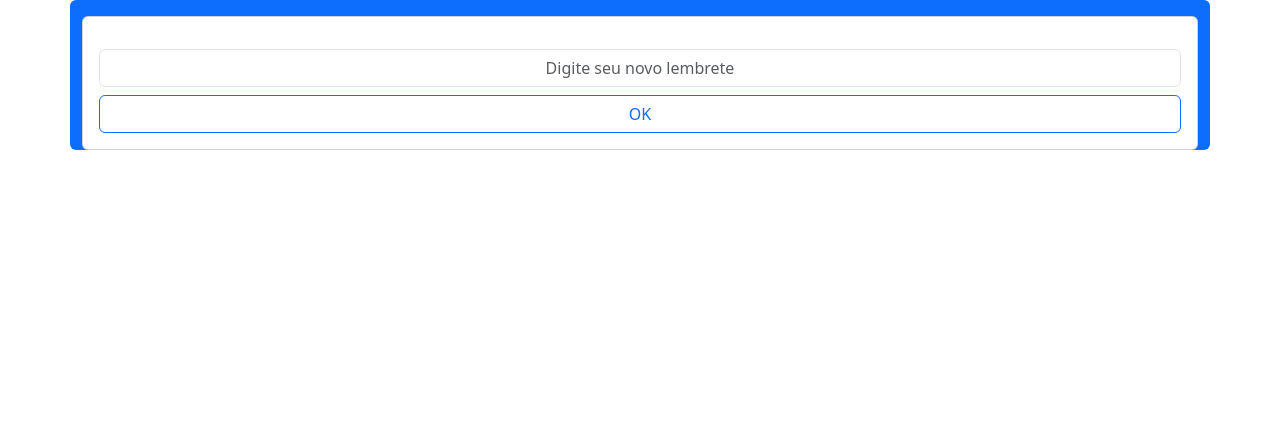
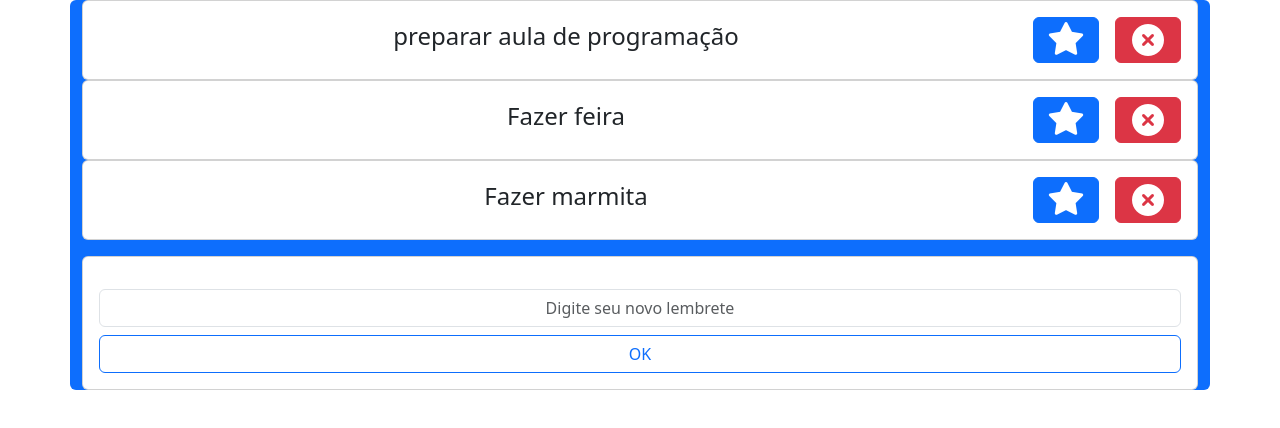
Before and after one commit to lenyon/Lembretes-P1, a React (Vite) app: page / in a window 1280 px wide. Shown: the top 428 px of the page. Built offline with nearby package versions, Linux system fonts and the light colour scheme.

Commit message:
feat(p1): exibe lista ficticia

```diff
--- a/src/App.jsx
+++ b/src/App.jsx
@@ -1,11 +1,25 @@
 import React from "react";
 import LembreteEntrada from "./LembreteEntrada";
+import LembreteLista from "./LembreteLista";
 
 class App extends React.Component {
   constructor() {
     super();
     this.state = {
-      lista: [],
+      lista: [
+        {
+          titulo: "preparar aula de programação",
+          favorito: false,
+        },
+        {
+          titulo: "Fazer feira",
+          favorito: false,
+        },
+        {
+          titulo: "Fazer marmita",
+          favorito: false,
+        },
+      ],
     };
   }
 
@@ -19,6 +33,12 @@ class App extends React.Component {
     return (
       <div className="container bg-primary rounded">
         <div className="row">
+          <div className="col-12">
+            <LembreteLista lembretes={this.state.lista} />
+          </div>
+        </div>
+
+        <div className="row">
           <div className="col-12 mt-3">
             <LembreteEntrada adicionarLembrete={this.adicionarLembrete} />
           </div>
--- /dev/null
+++ b/src/LembreteLista.jsx
@@ -0,0 +1,27 @@
+import React from "react";
+
+export default class LembreteLista extends React.Component {
+  constructor(props) {
+    super(props);
+  }
+
+  render() {
+    return this.props.lembretes.map((lembrete) => (
+      <div className="card">
+        <div className="card-body">
+          <div className=" d-flex flex-grow-1 align-items-center">
+            <h4 className="text-center flex-grow-1">{lembrete.titulo}</h4>
+            <div className="d-flex">
+              <button className="btn btn-primary d-flex me-3">
+                <i className="fa-solid fa-star fa-2x"></i>
+              </button>
+              <button className="btn btn-danger d-flex">
+                <i className="fa-solid fa-circle-xmark fa-2x"></i>
+              </button>
+            </div>
+          </div>
+        </div>
+      </div>
+    ));
+  }
+}
```
